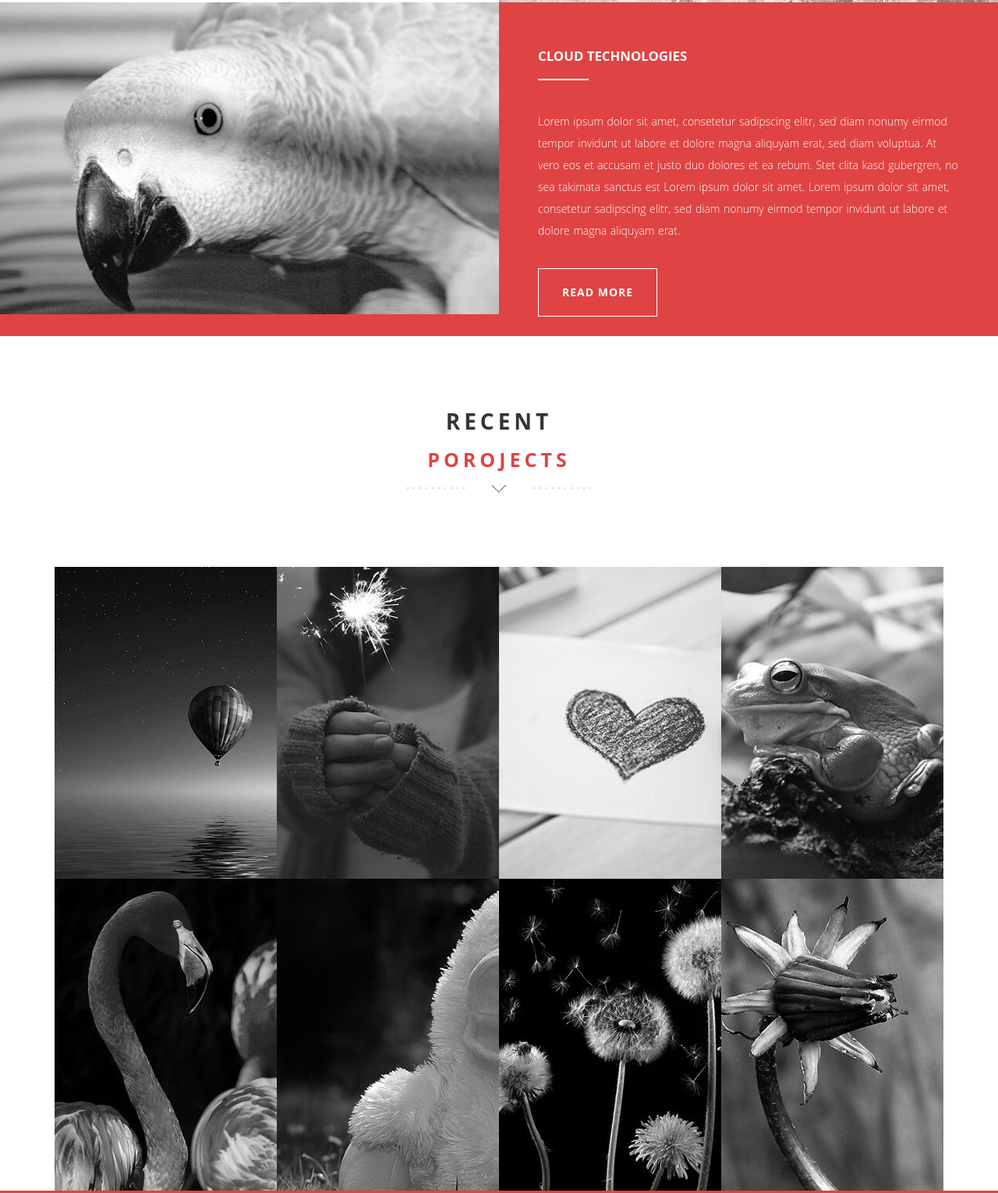
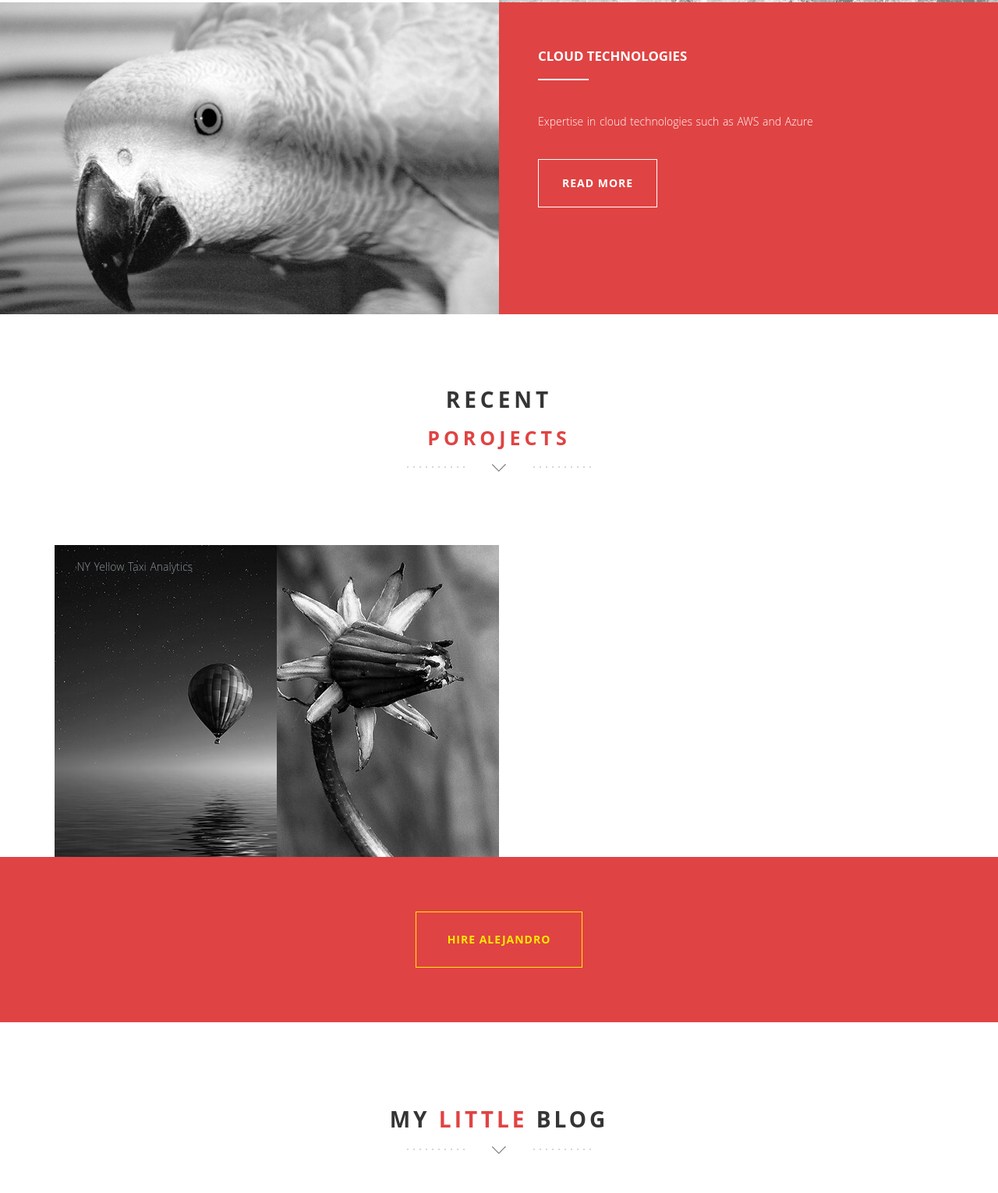
Before and after one commit to joseam13/joseam13.github.io, a plain HTML site: page index.html in a window 1280 px wide. Shown: the part 2698-4228 px from the top of the page at 78% size. Drawn offline with nearby package versions, Linux system fonts and the light colour scheme; some packages are replaced by stand-ins of ours.

Commit message:
Add files via upload

```diff
--- a/index.html
+++ b/index.html
@@ -1,5 +1,6 @@
 <!DOCTYPE html>
 <html lang="en">
+
 <head>
   <meta charset="utf-8">
   <meta http-equiv="X-UA-Compatible" content="IE=edge">
@@ -7,7 +8,7 @@
 
   <title>Alejandro Maselli - Data Engineer</title>
 
-<script src="https://cdn.jsdelivr.net/npm/@elastic/behavioral-analytics-browser-tracker@2"></script>
+  <script src="https://cdn.jsdelivr.net/npm/@elastic/behavioral-analytics-browser-tracker@2"></script>
 
 
   <link href="assets/bootstrap/css/bootstrap.min.css" rel="stylesheet">
@@ -18,7 +19,17 @@
   <link href="css/style.css" rel="stylesheet">
   <link href="css/animate.css" rel="stylesheet">
   <link href="img/favicon.ico" rel="shortcut icon" type="image/x-icon" />
+
 </head>
+<script async src="https://www.googletagmanager.com/gtag/js?id=G-TWM1CWXZS5"></script>
+<script>
+  window.dataLayer = window.dataLayer || [];
+  function gtag() { dataLayer.push(arguments); }
+  gtag('js', new Date());
+
+  gtag('config', 'G-TWM1CWXZS5');
+</script>
+
 <body id="top">
   <div id="preloader"></div>
   <header id="home">
@@ -140,11 +151,7 @@
       </div>
       <div class="col-md-6 about-text">
         <h6>Cloud Technologies</h6><!-- Headline-->
-        <p>Lorem ipsum dolor sit amet, consetetur sadipscing elitr, sed diam nonumy eirmod tempor invidunt ut labore et
-          dolore magna aliquyam erat, sed diam voluptua. At vero eos et accusam et justo duo dolores et ea rebum. Stet
-          clita kasd gubergren, no sea takimata sanctus est Lorem ipsum dolor sit amet. Lorem ipsum dolor sit amet,
-          consetetur sadipscing elitr, sed diam nonumy eirmod tempor invidunt ut labore et dolore magna aliquyam erat.
-        </p><br><!-- About Text 3 -->
+        <p>Expertise in cloud technologies such as AWS and Azure</p><br><!-- About Text 3 -->
         <a href="index.html#team" class="weight-outline-btn">Read more</a><!-- read more button  -->
       </div>
     </div>
@@ -163,14 +170,14 @@
       <div class="col-md-3 col-sm-6">
         <div class="overlay-effect effects clearfix">
           <div class="img">
-            <a href="about.html" data-lightbox="roadtrip"
-              title="Project One - Lorem Ipsum">
-              <img class="grayscale" src="img/portfolio/portfolio-01-thumbnail.jpg" alt="Portfolio Item"/>
-              </a>
+            <a href="about.html" data-lightbox="roadtrip" title="Project One - Lorem Ipsum">
+              <img class="grayscale" src="img/portfolio/portfolio-01-thumbnail.jpg" alt="Portfolio Item" />
+              <p style="position:absolute;top:0;left:10%">NY Yellow Taxi Analytics</p>
+            </a>
           </div>
         </div>
       </div>
-      <div class="col-md-3 col-sm-6">
+      <!-- <div class="col-md-3 col-sm-6">
         <div class="overlay-effect effects clearfix">
           <div class="img">
             <a href="img/portfolio/portfolio-02-large.jpg" data-lightbox="roadtrip"
@@ -224,7 +231,7 @@
           </div>
         </div>
       </div>
-      <!-- PORTFOLIO ITEM END -->
+       --><!-- PORTFOLIO ITEM END -->
 
       <!-- PORTFOLIO ITEM 8 -->
       <div class="col-md-3 col-sm-6">
@@ -502,27 +509,15 @@
       </div>
     </div>
   </section>
-  <!-- ==========================
-        CONTACT SECTION END
-        =========================== -->
-
-
-
-  <!-- ==========================
-        FOOTER SECTION
-        =========================== -->
   <footer>
     <div class="container">
       <div class="row">
         <div class="col-md-12 text-center">
-          <p>All Rights Reserved. &copy; 2015 <a href="http://www.themewagon.com">ThemeWagon</a>
+          <p>All Rights Reserved. &copy; 2025 Alejandro Maselli
         </div>
       </div>
     </div>
   </footer>
-  <!-- ==========================
-        FOOTER SECTION END
-        =========================== -->
 
 
   <!-- jQuery -->
```
